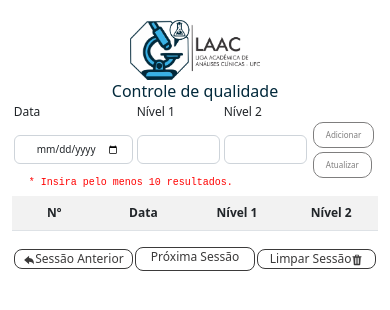
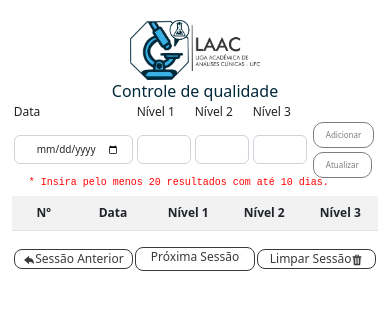
Before and after one commit to adrianomonteiroweb/westgard-system, a React (Create React App) app: page /batch-record in a window 390 px wide. Shown: the top 310 px of the page. Built offline with nearby package versions, Linux system fonts and the light colour scheme.

Commit message:
new: method for add only one control

```diff
--- a/src/context/IsProvider.js
+++ b/src/context/IsProvider.js
@@ -9,9 +9,9 @@ function IsProvider({ children }) {
   const stage2LocalStorage = JSON.parse(localStorage.getItem("stage2"));
   const stage3LocalStorage = JSON.parse(localStorage.getItem("stage3"));
 
-  const [stage1, setStage1] = useState(stage1LocalStorage ? stage1LocalStorage : initialStage1);
-  const [stage2, setStage2] = useState(stage2LocalStorage ? stage2LocalStorage : initialStage2);
-  const [stage3, setStage3] = useState(stage3LocalStorage ? stage3LocalStorage : initialStage3);
+  const [stage1, setStage1] = useState(stage1LocalStorage || initialStage1);
+  const [stage2, setStage2] = useState(stage2LocalStorage || initialStage2);
+  const [stage3, setStage3] = useState(stage3LocalStorage || initialStage3);
 
   const contextValue = {
     stage1,
--- a/src/context/initialGlobalState.js
+++ b/src/context/initialGlobalState.js
@@ -18,6 +18,12 @@ export const initialStage2 = {
     batchNumber: 0,
     media: 0,
     DP: 0
+  },
+  nivel3: {
+    nivel3: "",
+    batchNumber: 0,
+    media: 0,
+    DP: 0
   }
 };
 
@@ -34,9 +40,17 @@ export const initialStage2Results = {
     s1less: (initialStage2.nivel2.media - initialStage2.nivel2.DP) / initialStage2.nivel2.media,
     s2less: (initialStage2.nivel2.media - (2 * initialStage2.nivel2.DP)) / initialStage2.nivel2.media,
     s3less: (initialStage2.nivel2.media - (3 * initialStage2.nivel2.DP)) / initialStage2.nivel2.media,
-    s2bigger: (initialStage2.nivel2.media + initialStage2.nivel2.DP) / initialStage2.nivel2.media,
+    s1bigger: (initialStage2.nivel2.media + initialStage2.nivel2.DP) / initialStage2.nivel2.media,
     s2bigger: (initialStage2.nivel2.media + (2 * initialStage2.nivel2.DP)) / initialStage2.nivel2.media,
     s3bigger: (initialStage2.nivel2.media + (3 * initialStage2.nivel2.DP)) / initialStage2.nivel2.media
+  },
+  nivel3: {
+    s1less: (initialStage2.nivel3.media - initialStage2.nivel3.DP) / initialStage2.nivel3.media,
+    s2less: (initialStage2.nivel3.media - (2 * initialStage2.nivel3.DP)) / initialStage2.nivel3.media,
+    s3less: (initialStage2.nivel3.media - (3 * initialStage2.nivel3.DP)) / initialStage2.nivel3.media,
+    s1bigger: (initialStage2.nivel3.media + initialStage2.nivel3.DP) / initialStage2.nivel3.media,
+    s2bigger: (initialStage2.nivel3.media + (2 * initialStage2.nivel3.DP)) / initialStage2.nivel3.media,
+    s3bigger: (initialStage2.nivel3.media + (3 * initialStage2.nivel3.DP)) / initialStage2.nivel3.media
   }
 };
 
--- a/src/pages/BatchRecordPage/BatchRecordPage.js
+++ b/src/pages/BatchRecordPage/BatchRecordPage.js
@@ -17,36 +17,37 @@ function BatchRecordPage() {
   const [dataValue, setDataValue] = useState("");
   const [nivel1Value, setNivel1Value] = useState("");
   const [nivel2Value, setNivel2Value] = useState("");
+  const [nivel3Value, setNivel3Value] = useState("");
 
   useEffect(() => {
     if (JSON.parse(localStorage.getItem("stage3"))) setStage3(JSON.parse(localStorage.getItem("stage3")));
   }, []);
 
   useEffect(() => {
-    if (dataValue.length > 0 && nivel1Value > 0 && nivel2Value > 0) setAddButtonStatus(false);
-  }, [dataValue, nivel1Value, nivel2Value]);
+    if (dataValue.length > 0 && nivel1Value > 0 || nivel2Value > 0 || nivel3Value > 0) setAddButtonStatus(false);
+  }, [dataValue, nivel1Value, nivel2Value, nivel3Value]);
 
-  useEffect(() => {
-    if (stage3.length >= 10) addNewColOnTable(shuntedRuleResult(stage3, stage2, checksShuntedRule, stage2Results(stage2)));
-  }, [stage3]);
+  // useEffect(() => {
+  //   if (stage3.length >= 10) addNewColOnTable(shuntedRuleResult(stage3, stage2, checksShuntedRule, stage2Results(stage2)));
+  // }, [stage3]);
 
   const batches = {};
 
-  const addNewColOnTable = (period) => {
-    const line = document.querySelector(`#l-${Object.keys(period)}`);
+  // const addNewColOnTable = (period) => {
+  //   const line = document.querySelector(`#l-${Object.keys(period)}`);
 
-    const newTd = document.createElement("td");
-    newTd.id = `c-${Object.keys(period)}`;
-    newTd.classList.add("period");
+  //   const newTd = document.createElement("td");
+  //   newTd.id = `c-${Object.keys(period)}`;
+  //   newTd.classList.add("period");
 
-    const col = document.querySelector(`#c-${Object.keys(period)}`);
+  //   const col = document.querySelector(`#c-${Object.keys(period)}`);
 
-    if (col) return;
+  //   if (col) return;
 
-    newTd.append(Object.values(period));
+  //   newTd.append(Object.values(period));
 
-    line.appendChild(newTd);
-  };
+  //   line.appendChild(newTd);
+  // };
 
   const setAddButtonStatusFunc = (event, prop) =>
     prop(event.target.value);
@@ -56,12 +57,14 @@ function BatchRecordPage() {
     const date = document.querySelector("#batch-date").value;
     const nivel1 = document.querySelector("#nivel1-result").value;
     const nivel2 = document.querySelector("#nivel2-result").value;
+    const nivel3 = document.querySelector("#nivel3-result").value;
 
     const stage3Change = [...stage3, {
       id: stage3.length + 1,
       date,
       nivel1,
-      nivel2
+      nivel2,
+      nivel3
     }];
 
     setStage3(stage3Change);
@@ -69,11 +72,11 @@ function BatchRecordPage() {
 
     persistDataOnLocalStorage("stage3", stage3Change);
 
-    emptyInputs(["batch-date", "nivel1-result", "nivel2-result"]);
+    emptyInputs(["batch-date", "nivel1-result", "nivel2-result", "nivel3-result"]);
   };
 
   const setStage3ById = (id) => {
-    const values = getValuesOfInputs(["batch-date", "nivel1-result", "nivel2-result"]);
+    const values = getValuesOfInputs(["batch-date", "nivel1-result", "nivel2-result", "nivel3-result"]);
 
     const allStage = stage3.filter((reg) => reg.id !== Number(id));
 
@@ -81,23 +84,23 @@ function BatchRecordPage() {
 
     const changeStage3 = [
       ...allStage,
-      {id: isId, date: values[0], nivel1: values[1], nivel2: values[2]}];
+      {id: isId, date: values[0], nivel1: values[1], nivel2: values[2], nivel3: values[3]}];
 
     setStage3(changeStage3);
     setSetButtonStatus(true);
 
     persistDataOnLocalStorage("stage3", changeStage3);
 
-    emptyInputs(["batch-date", "nivel1-result", "nivel2-result"]);
+    emptyInputs(["batch-date", "nivel1-result", "nivel2-result", "nivel3-result"]);
   };
 
   const editRegister = (id) => {
     const forEdit = stage3.filter((reg) => reg.id === id);
 
     if (forEdit.length > 0) {
-      const {date, nivel1, nivel2} = forEdit[0];
+      const {date, nivel1, nivel2, nivel3} = forEdit[0];
 
-      setValuesOfInputs(["batch-date", "nivel1-result", "nivel2-result"], [date, nivel1, nivel2]);
+      setValuesOfInputs(["batch-date", "nivel1-result", "nivel2-result", "nivel3-result"], [date, nivel1, nivel2, nivel3]);
 
       document.querySelector(".update-button").id = id;
 
@@ -106,7 +109,7 @@ function BatchRecordPage() {
   };
 
   const alertMinimalReg = () => stage3.length < 10
-    ? (<span className="alert">* Insira pelo menos 10 resultados.</span>)
+    ? (<span className="alert">* Insira pelo menos 20 resultados com até 10 dias.</span>)
     : (<div></div>);
 
   const renderByConditional = () => stage3.length < 10
@@ -134,6 +137,9 @@ function BatchRecordPage() {
           <InputComponent input={["number", "nivel2-result",  batches["nivel2"], "Nível 2", setAddButtonStatusFunc, setNivel2Value]} />
         </div>
         <div>
+          <InputComponent input={["number", "nivel3-result",  batches["nivel3"], "Nível 3", setAddButtonStatusFunc, setNivel3Value]} />
+        </div>
+        <div>
           <Button className="register-button" onClick={() => setStage3Func()} disabled={addButtonStatus}>Adicionar</Button>
           <Button className="update-button" onClick={(event) => setStage3ById(event.target.id)} disabled={setButtonStatus}>Atualizar</Button>
         </div>
@@ -146,8 +152,9 @@ function BatchRecordPage() {
             <th>Data</th>
             <th>Nível 1</th>
             <th>Nível 2</th>
+            <th>Nível 3</th>
           </tr>
-          {stage3.map(({date, nivel1, nivel2}, index) => (
+          {stage3.map(({date, nivel1, nivel2, nivel3}, index) => (
             <tr key={index} id={`l-${index + 1}`}>
               <td>
                 {`${index + 1}`}
@@ -159,7 +166,10 @@ function BatchRecordPage() {
                 {`${nivel1}`}
               </td>
               <td>
-                {`${nivel2}`}
+                {`${nivel2 ? nivel2 : 0}`}
+              </td>
+              <td>
+                {`${nivel3 ? nivel3 : 0}`}
               </td>
               <td>
                 <Button
--- a/src/pages/BatchRecordPage/batchRecordPage.css
+++ b/src/pages/BatchRecordPage/batchRecordPage.css
@@ -210,11 +210,12 @@ table th, td {
 
   [for="batch-date"] h6,
   [for="nivel1-result"] h6,
-  [for="nivel2-result"] h6 {
+  [for="nivel2-result"] h6,
+  [for="nivel3-result"] h6 {
     font-size: 14px;
   }
 
-  #batch-date, #nivel1-result, #nivel2-result {
+  #batch-date, #nivel1-result, #nivel2-result, #nivel3-result {
     font-size: 14px;
   }
 
@@ -251,11 +252,12 @@ table th, td {
 
   [for="batch-date"] h6,
   [for="nivel1-result"] h6,
-  [for="nivel2-result"] h6 {
+  [for="nivel2-result"] h6,
+  [for="nivel3-result"] h6 {
     font-size: 12px;
   }
 
-  #batch-date, #nivel1-result, #nivel2-result {
+  #batch-date, #nivel1-result, #nivel2-result, #nivel3-result {
     font-size: 10px;
   }
 
@@ -296,11 +298,12 @@ table th, td {
 
   [for="batch-date"] h6,
   [for="nivel1-result"] h6,
-  [for="nivel2-result"] h6 {
-    font-size: 12px;
+  [for="nivel2-result"] h6,
+  [for="nivel3-result"] h6 {
+    font-size: 10px;
   }
 
-  #batch-date, #nivel1-result, #nivel2-result {
+  #batch-date, #nivel1-result, #nivel2-result, #nivel3-result {
     font-size: 10px;
   }
 
--- a/src/pages/ChartPage/ChartPage.js
+++ b/src/pages/ChartPage/ChartPage.js
@@ -9,7 +9,7 @@ import ChartComponent from "../../components/charts/ChartComponent";
 import SpinnerComponent from "../../components/spinners/SpinnerComponent";
 
 const data = [
-  ["x", "Nível 1", "Nível 2"],
+  ["x"],
 ];
 
 const options = {
@@ -27,29 +27,74 @@ const options = {
   isStacked: true,
 };
 
+const checkControls = (stage) => {
+  let controls = [];
+
+  Object.values(stage).map((nivel) => {
+    if (Number(nivel.media) > 0) controls.push({
+      ...nivel,
+      cv: (Number(nivel.DP) / Number(nivel.media)) * 100
+    });
+  });
+
+  return controls;
+};
+
 function ChartPage() {
-  const { stage2, setStage2 } = useContext(IsContext);
+  const { stage2, setStage2, stage3 } = useContext(IsContext);
   const [showLoading, setShowLoading] = useState(true);
+  const [controls, setControls] = useState([]);
+  const [errMed, setErrMed] = useState(0);
 
-  const cv1 = (stage2.nivel1.DP / stage2.nivel1.media) * 100;
-  const cv2 = (stage2.nivel2.DP / stage2.nivel2.media) * 100;
+  const cv1 = (Number(stage2.nivel1.DP) / Number(stage2.nivel1.media)) * 100;
+  const cv2 = (Number(stage2.nivel2.DP) / Number(stage2.nivel2.media)) * 100;
 
-  const err1 = cv1 * 1.65;
-  const err2 = cv2 * 1.65;
-
-  const errMed = (err1 + err2) / 2;
+  const [err1, err2] = [
+    cv1 ? cv1 * 1.65 : 0,
+    cv2 ? cv2 * 1.65 : 0,
+  ];
 
   useEffect(() => {
     const medias = JSON.parse(localStorage.getItem("stage3"));
+    const checkDate = medias ? medias : stage3;
 
-    if (data.length === 1) medias
-      .map(({id, nivel1, nivel2}) => {
+    let countControls = 0;
+
+    if (
+      err1 !== 0
+      && err2 === 0
+      && data[0].length < 2
+    ) {
+      data[0].push("Nível 1");
+
+      countControls = 1;
+    }
+
+    if (
+      err1 !== 0
+      && err2 !== 0
+      && data[0].length < 2
+    ) {
+      data[0].push("Nível 1", "Nível 2");
+
+      countControls = 2;
+    }
+
+    setErrMed((err1 + err2) / countControls);
+
+    if (data.length === 1) checkDate
+      .map(({id, nivel1, nivel2, nivel3}) => {
         const n1 = Number(nivel1) / stage2.nivel1.media;
         const n2 = Number(nivel2) / stage2.nivel2.media;
 
-        data
+        if (countControls === 1) data
+          .push([id, Number(n1.toFixed(2))]);
+        if (countControls === 2) data
           .push([id, Number(n1.toFixed(2)), Number(n2.toFixed(2))]);
       });
+
+
+    setControls(checkControls(stage2));
 
     setTimeout(() => setShowLoading(false), 500);
   }, []);
```
